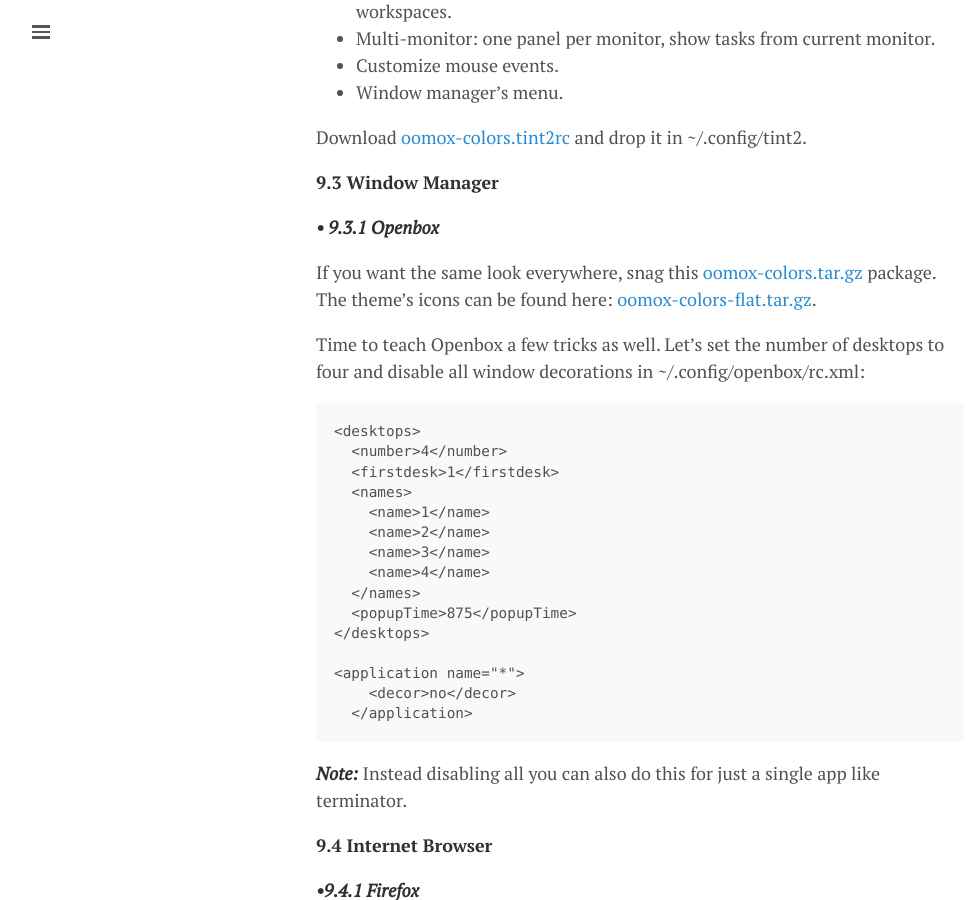
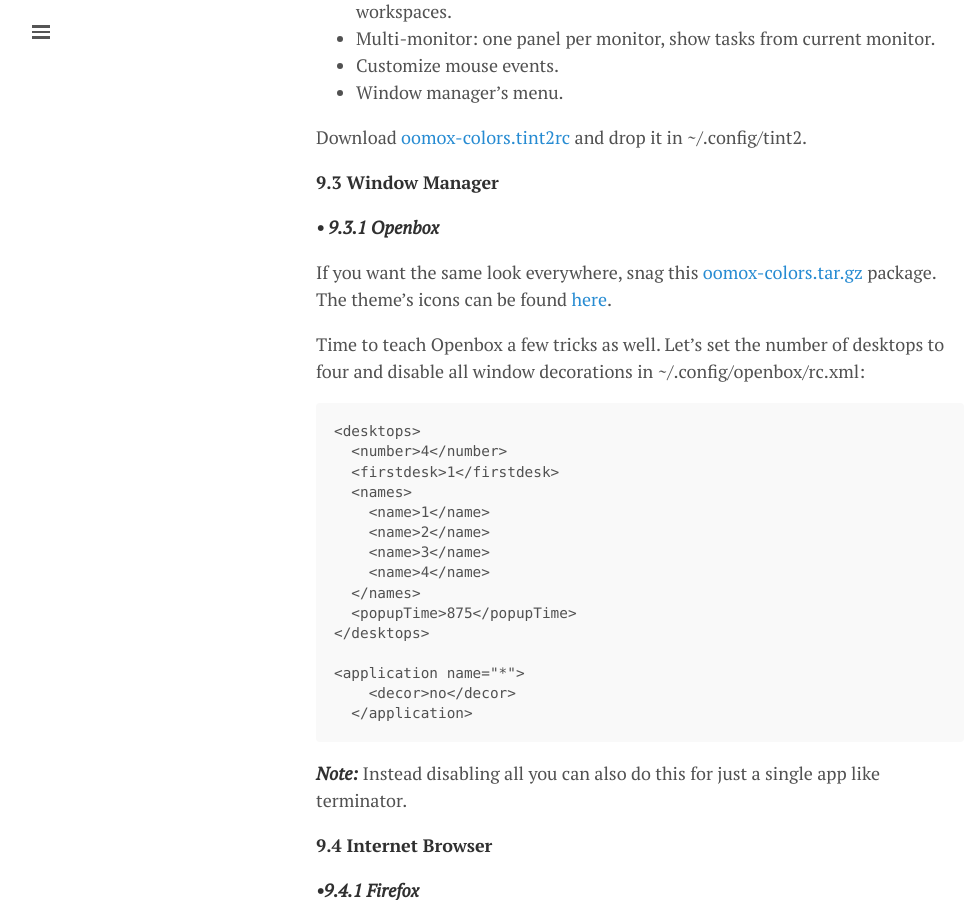
Before and after one commit to lgeurts/lgeurts.github.io, a Jekyll site: the page built from _posts/2017-07-11-bunsenlabs-linux-setup-notes-for dell-inspiron-6000.md, in a window 1280 px wide and 900 px high, scrolled down 18067 px. Shown: the whole window, without its empty margins (0-975 px from the left). Built offline with Jekyll 4.4.1, drawn with Linux system fonts in a browser that asks for light colours; nearby versions of some CDN libraries; comment, search, counter and statistics services are not loaded.

Commit message:
Change section 9.3.1, removed typos

````diff
--- a/_posts/2017-07-11-bunsenlabs-linux-setup-notes-for dell-inspiron-6000.md
+++ b/_posts/2017-07-11-bunsenlabs-linux-setup-notes-for dell-inspiron-6000.md
@@ -526,7 +526,7 @@
 
 ***• 9.3.1 Openbox***
 
-If you want the same look everywhere, snag this [oomox-colors.tar.gz](https://github.com/lgeurts/BunsenLabs-Setup/tree/master/.themes) package. The theme's icons can be found here: [oomox-colors-flat.tar.gz](https://github.com/lgeurts/BunsenLabs-Setup/tree/master/.icons).
+If you want the same look everywhere, snag this [oomox-colors.tar.gz](https://github.com/lgeurts/BunsenLabs-Setup/tree/master/.themes) package. The theme's icons can be found [here](https://github.com/lgeurts/BunsenLabs-Setup/tree/master/.icons).
 
 Time to teach Openbox a few tricks as well. Let’s set the number of desktops to four and disable all window decorations in ~/.config/openbox/rc.xml:
 ```
````
